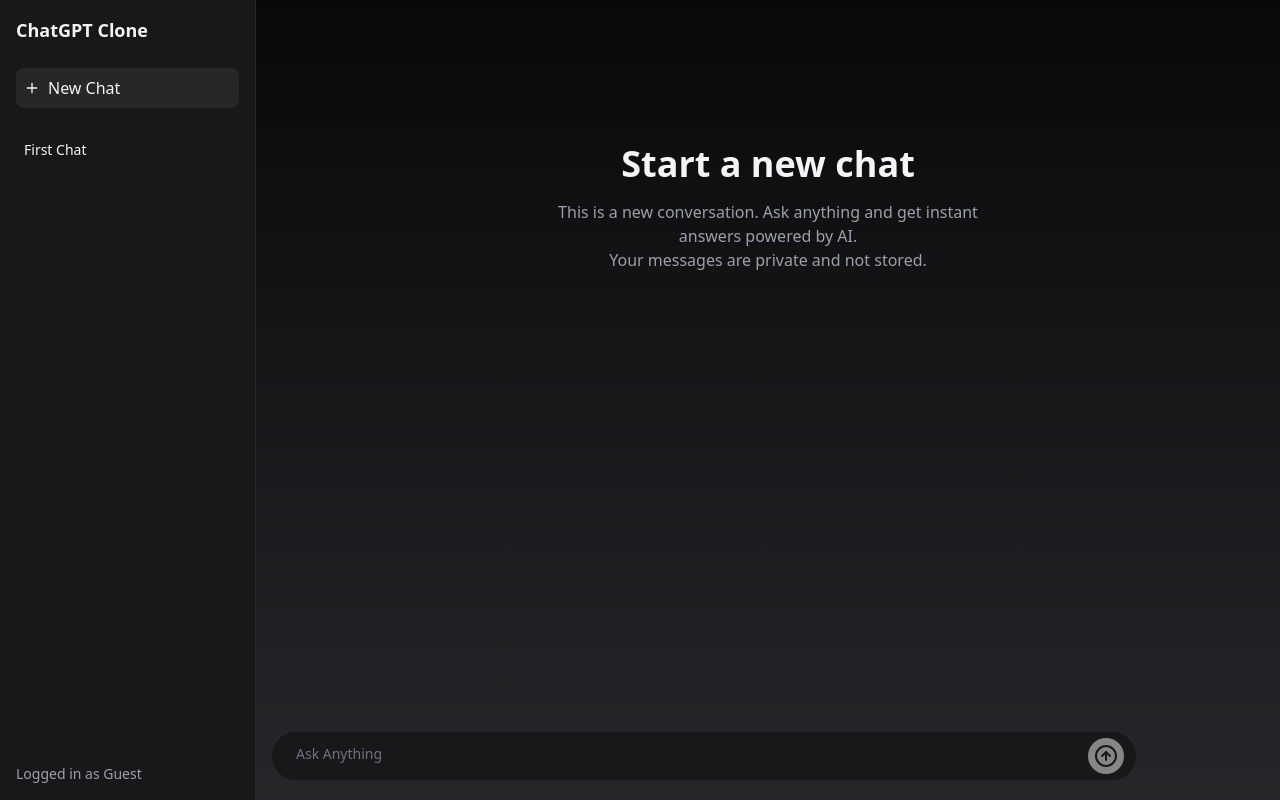
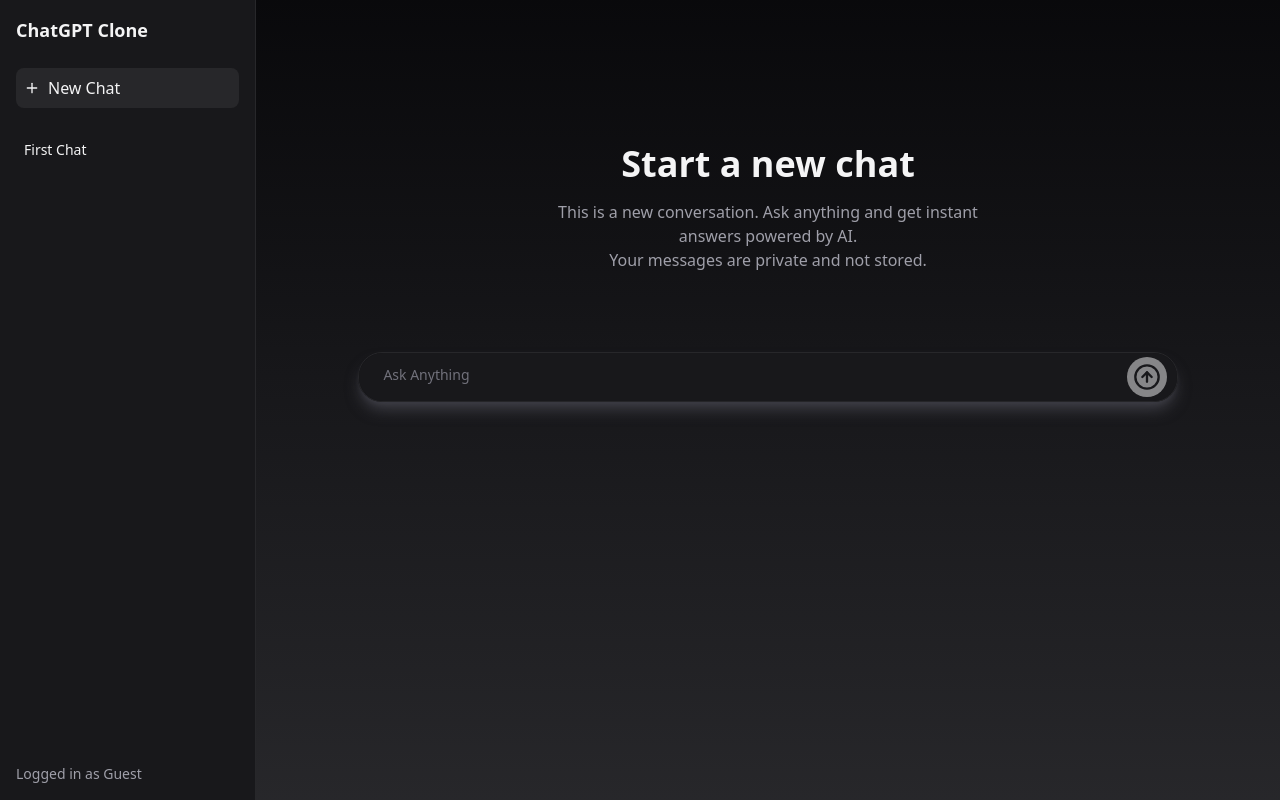
Before and after one commit to amitxdewangan/ai-chat, a Next.js app: page /chats in a window 1280 px wide. Built offline with nearby package versions, Linux system fonts and the light colour scheme.

Commit message:
update ChatInput layout and styling

```diff
--- a/components/chat-input.tsx
+++ b/components/chat-input.tsx
@@ -1,7 +1,8 @@
 import { Textarea } from "./ui/textarea";
 import { Button } from "./ui/button";
 import { FormEvent } from "react";
-import { CircleArrowUp } from "lucide-react"
+import { CircleArrowUp } from "lucide-react";
+import { cn } from "@/lib/utils";
 
 interface ChatInputProps {
   input: string;
@@ -9,21 +10,23 @@
   status: string;
   handleSubmit: (e: FormEvent<HTMLFormElement>) => void;
   handleKeyDown: (event: React.KeyboardEvent<HTMLTextAreaElement>) => void;
+  className?: string;
 }
 
-export default function ChatInput({ input, setInput, status, handleSubmit, handleKeyDown }: ChatInputProps) {
+export default function ChatInput({ input, setInput, status, handleSubmit, handleKeyDown, className }: ChatInputProps) {
+
   return (
+    <div className={cn("w-[80%] max-w-4xl mx-auto flex justify-center items-center flex-1 rounded-3xl z-10", className)}>
       <form
         onSubmit={handleSubmit}
-      className="fixed bottom-0 w-full max-w-4xl mx-auto px-4 py-5 flex justify-center items-center z-10"
+        className="relative w-full rounded-3xl"
       >
-      <div className="relative w-full flex-1">
           <Textarea
             value={input}
             onChange={(e) => setInput(e.target.value)}
             onKeyDown={handleKeyDown}
             disabled={status !== "ready"}
-          className="w-full resize-none border-none py-3 pr-24 pl-6 rounded-3xl bg-zinc-900 text-zinc-100 min-h-12 focus-visible:ring-0 focus-visible:shadow-md focus-visible:shadow-zinc-700"
+            className="w-full resize-none border-none py-3 pr-24 pl-6 rounded-3xl bg-zinc-900 text-zinc-100 min-h-12 focus-visible:ring-0 focus-visible:shadow-md focus-visible:shadow-zinc-700 placeholder:text-zinc-500"
             placeholder="Ask Anything"
             rows={1}
             maxLength={5000}
@@ -31,13 +34,13 @@
           <Button
             type="submit"
             disabled={status !== "ready" || !input.trim()}
-          className="absolute bottom-1.5 right-3 w-fit h-fit p-1.5 rounded-full disabled:opacity-50"
+            className="absolute bottom-1 right-2.5 w-fit h-fit p-1.5 rounded-full disabled:opacity-50"
             variant="secondary"
             size="icon"
           >
-          <CircleArrowUp className="size-6" />
+            <CircleArrowUp className="size-7" />
           </Button>
+      </form>
     </div>
-    </form>
   );
 }
```
Lines whose indentation alone changed are shown as unchanged.
